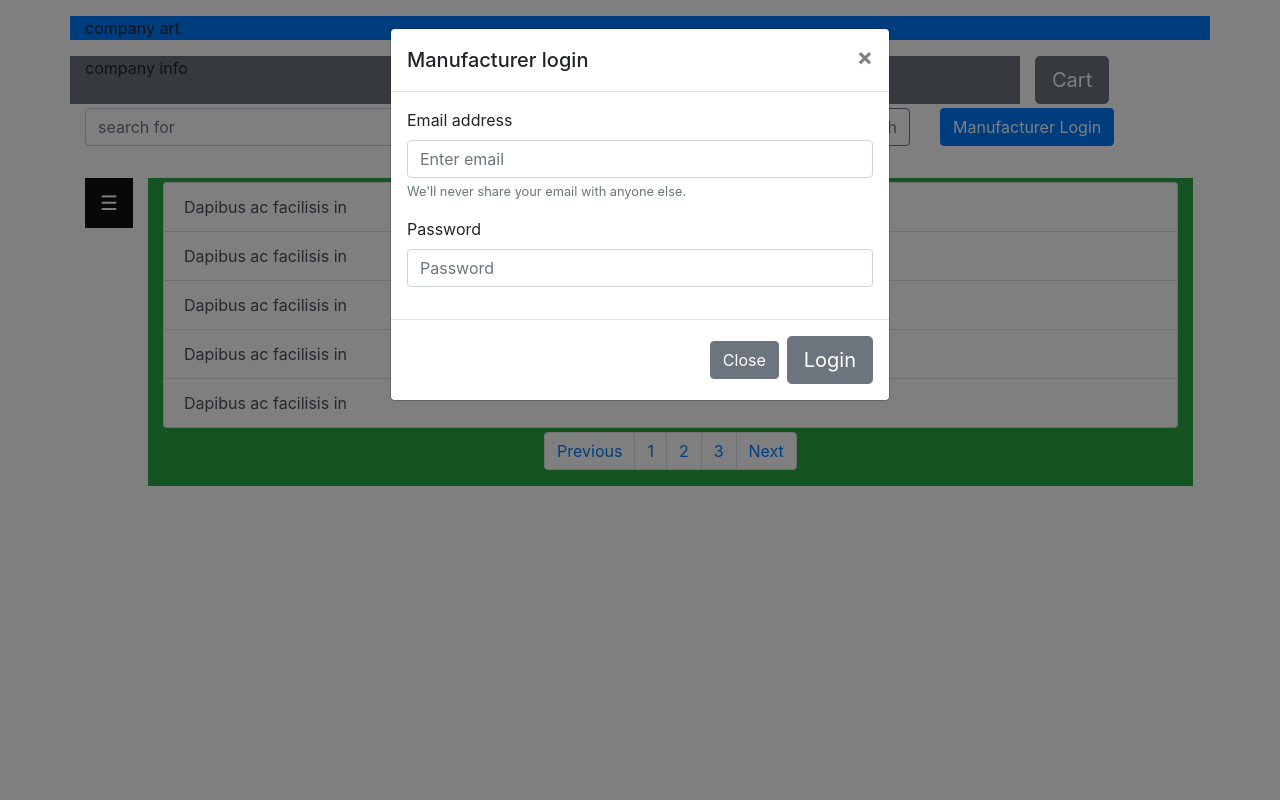
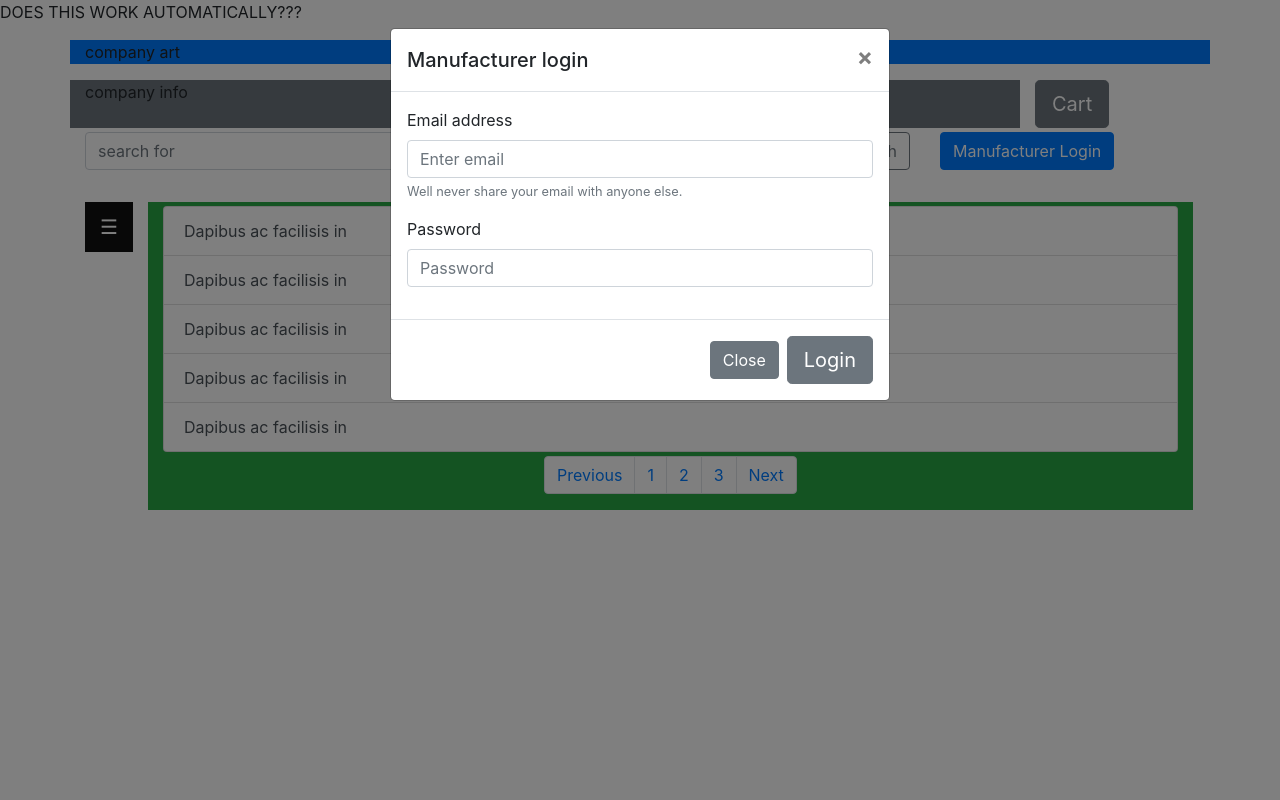
Before and after one commit to alipinsh/produkti2019, a PHP site: page / in a window 1280 px wide, after a click on "Manufacturer Login". Run offline with PHP 8.4, Linux system fonts and the light colour scheme.

Commit message:
this is a test

```diff
--- a/cart.php
+++ b/cart.php
@@ -74,7 +74,7 @@
             <div class="form-group">
               <label for="exampleInputEmail1">Email address</label>
               <input type="email" class="form-control" id="exampleInputEmail1" aria-describedby="emailHelp" placeholder="Enter email">
-              <small id="emailHelp" class="form-text text-muted">We'll never share your email with anyone else.</small>
+              <small id="emailHelp" class="form-text text-muted">Well never share your email with anyone else.</small>
             </div>
             <div class="form-group">
               <label for="exampleInputPassword1">Full Name</label>
--- a/index.php
+++ b/index.php
@@ -1,3 +1,5 @@
+DOES THIS WORK AUTOMATICALLY???
+
 <!doctype html>
 <html lang="en">
   <head>
@@ -141,7 +143,7 @@
   <div class="form-group">
     <label for="exampleInputEmail1">Email address</label>
     <input type="email" class="form-control" id="exampleInputEmail1" aria-describedby="emailHelp" placeholder="Enter email">
-    <small id="emailHelp" class="form-text text-muted">We'll never share your email with anyone else.</small>
+    <small id="emailHelp" class="form-text text-muted">Well never share your email with anyone else.</small>
   </div>
   <div class="form-group">
     <label for="exampleInputPassword1">Password</label>
```
